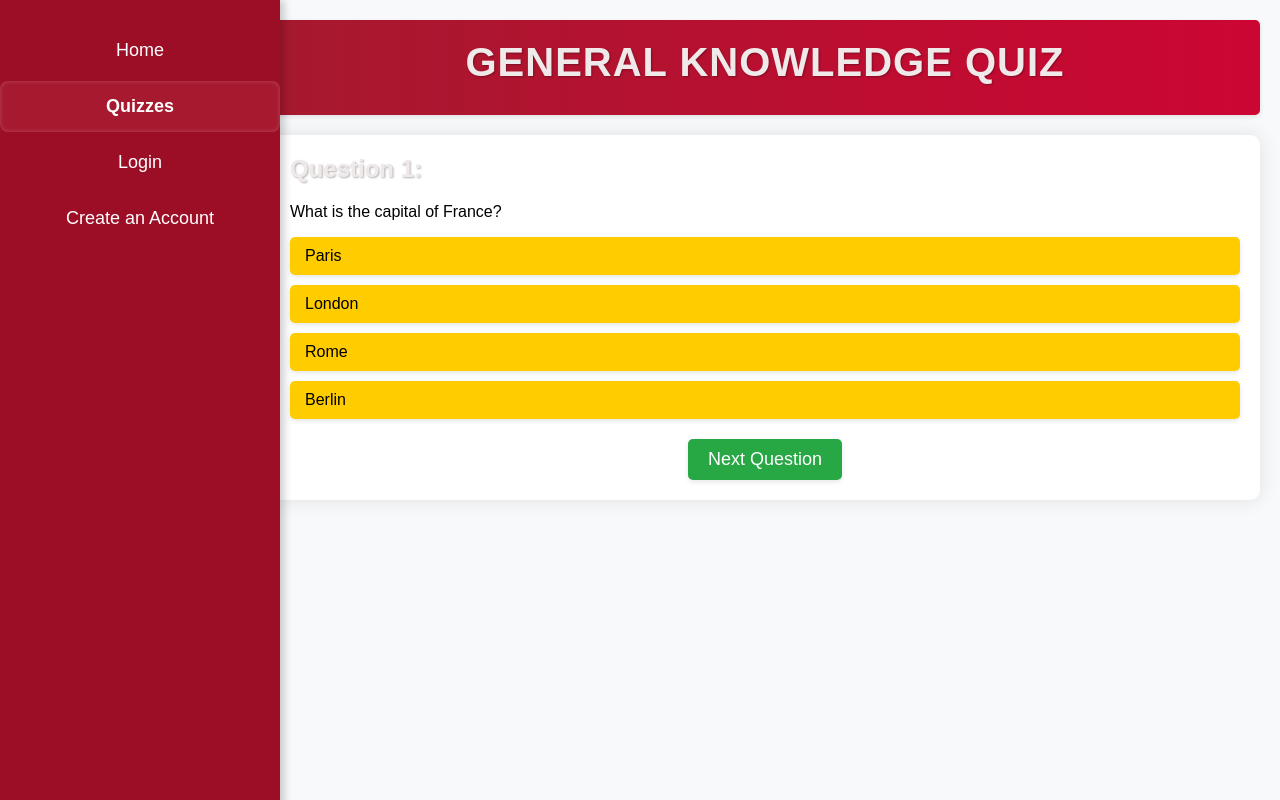
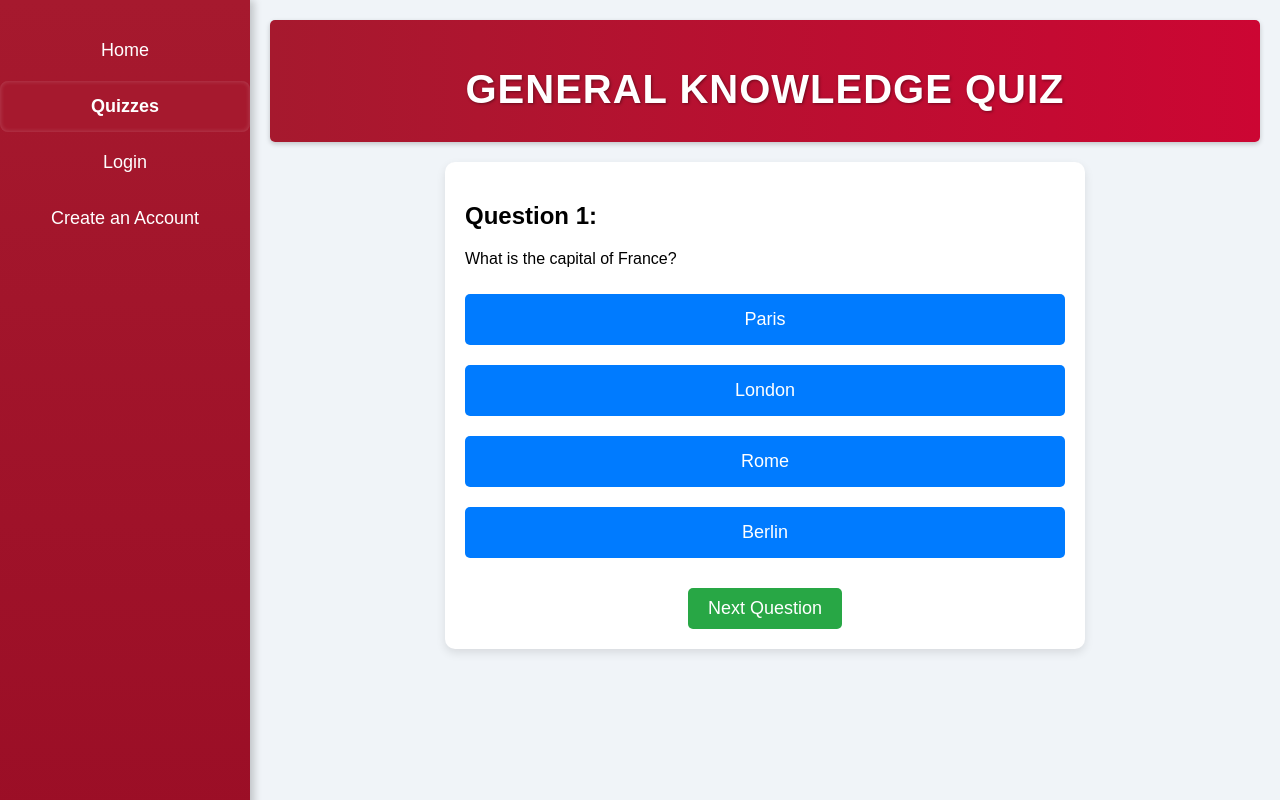
Before and after one commit to Joshua-Justus/Trivia-Game-276, a Flask app: page /play_quiz/1 in a window 1280 px wide. Run offline with Flask 3, Linux system fonts and the light colour scheme.

Commit message:
changed the ui for quizzes.html and play_quiz.html

```diff
--- a/static/main.css
+++ b/static/main.css
@@ -1,18 +1,18 @@
 /* Base styles */
 body {
-    font-family: Arial, sans-serif;
+    font-family: 'Arial', sans-serif;
     margin: 0;
     padding: 0;
     display: flex;
     min-height: 100vh;
-    background-color: #f8f9fa; /* Light background for contrast */
+    background-color: #f0f4f8; /* Soft light background for contrast */
 }
 
 /* Style for the sidebar */
 .sidebar {
     height: 100vh;
     width: 250px;
-    background-color: #A6192E; /* SFU Dark Red */
+    background: linear-gradient(180deg, #A6192E 0%, #9B0E26 100%); /* Gradient for sidebar */
     padding-top: 20px;
     position: fixed;
     box-shadow: 4px 0 8px rgba(0, 0, 0, 0.2); /* Enhanced shadow for depth */
@@ -20,40 +20,22 @@ body {
     text-align: center; /* Center-align the text */
 }
 
+/* Header styles */
 h1 {
     font-size: 2.5rem; /* Increased font size */
     font-weight: bold; /* Bold */
     text-transform: uppercase; /* Uppercase */
     letter-spacing: 1px; /* Letter spacing */
     margin-bottom: 10px; /* Space below */
-    text-shadow: 1px 1px 2px rgba(0, 0, 0, 0.3); /* Text shadow */
-    /* Remove underline (not applicable to h1 directly) */
+    text-shadow: 1px 1px 3px rgba(0, 0, 0, 0.4); /* Text shadow */
 }
 
-h2 {
-    font-size: 1.5rem; /* Slightly larger */
+/* Quiz titles */
+.quiz-title {
+    font-size: 1.8rem; /* Slightly larger */
     font-weight: 600; /* Semi-bold */
     margin-top: 0; /* No top margin */
-    color: #eee9e9; /* Retain the existing color */
-    text-shadow: 1px 1px 2px rgba(0, 0, 0, 0.3); /* Text shadow */
-}
-
-/* Style for the sidebar */
-.sidebar {
-    height: 100vh;
-    width: 250px;
-    background-color: #A6192E; /* SFU Dark Red */
-    padding-top: 20px;
-    position: fixed;
-    box-shadow: 4px 0 8px rgba(0, 0, 0, 0.2); /* Enhanced shadow for depth */
-    transition: width 0.3s; /* Smooth transition for sidebar */
-    text-align: center; /* Center-align the text */
-}
-
-/* Sidebar hover effect */
-.sidebar:hover {
-    width: 280px; /* Expands on hover */
-    background-color: #9B0E26; /* Slightly darker red on hover */
+    color: #333; /* Darker color for visibility */
 }
 
 /* Sidebar link styles */
@@ -120,88 +104,115 @@ header {
     padding: 20px 0; /* Padding for top and bottom */
     border-radius: 5px; /* Rounded corners */
     margin-bottom: 20px; /* Space below header */
-    box-shadow: 0 2px 5px rgba(0, 0, 0, 0.1); /* Soft shadow for header */
+    box-shadow: 0 2px 5px rgba(0, 0, 0, 0.2); /* Soft shadow for header */
     width: 100%; /* Full width */
 }
 
-/* play_quiz container styling */
-.quiz-container {
-    background-color: white;
+/* Quiz item styling */
+.quiz-item {
+    background-color: #fff; /* White background for quiz items */
     padding: 20px;
     border-radius: 10px;
-    box-shadow: 0 0 20px rgba(0, 0, 0, 0.1); /* Enhanced shadow */
+    box-shadow: 0 2px 10px rgba(0, 0, 0, 0.1); /* Soft shadow for quiz items */
+    margin-bottom: 20px; /* Space between quiz items */
     transition: transform 0.3s, box-shadow 0.3s; /* Transition effects */
 }
 
-.quiz-container:hover {
-    transform: translateY(-2px); /* Slightly lift on hover */
-    box-shadow: 0 0 25px rgba(0, 0, 0, 0.2); /* Deep shadow on hover */
+.quiz-item:hover {
+    transform: translateY(-5px); /* Lift effect on hover */
+    box-shadow: 0 4px 20px rgba(0, 0, 0, 0.2); /* Deep shadow on hover */
 }
 
-.quiz-title {
-    color: #0b0b0b; /* Change this to the desired color */
-    text-shadow: 1px 1px 2px rgba(0, 0, 0, 0.3); /* Optional: Add a shadow for effect */
+/* Quiz container styling */
+.quiz-container {
+    background-color: #fff; /* White background for quiz */
+    border-radius: 10px; /* Rounded corners */
+    padding: 20px; /* Padding around quiz content */
+    box-shadow: 0 4px 10px rgba(0, 0, 0, 0.1); /* Soft shadow for depth */
+    margin: 20px auto; /* Center the container */
+    max-width: 600px; /* Maximum width for larger screens */
 }
 
+/* Question box styling */
 .question-box {
-    margin-bottom: 20px;
+    margin-bottom: 20px; /* Space below the question */
 }
 
-h1, h2 {
-    margin-top: 0;
-    color: #f0e9e9; /* Darker text for headings */
+.question-box h2 {
+    font-size: 24px; /* Larger font size for question */
 }
 
-/* Options list styling */
+/* Options styling */
 .options {
-    list-style-type: none;
-    padding: 0;
+    list-style-type: none; /* Remove bullet points */
+    padding: 0; /* Remove padding */
 }
 
-.options li {
-    margin: 10px 0;
-}
-
-/* Styling for answer buttons */
 .option-btn {
-    background-color: #FFCC00;
-    border: none;
-    padding: 10px 15px;
-    font-size: 16px;
-    cursor: pointer;
-    border-radius: 5px;
-    transition: background-color 0.3s, transform 0.2s; /* Transition for scaling */
-    width: 100%; /* Ensures button spans the width of the list item */
-    text-align: left;
-    box-shadow: 0 2px 5px rgba(0, 0, 0, 0.1); /* Soft shadow for buttons */
+    background-color: #007BFF; /* Primary button color */
+    color: white; /* White text color */
+    border: none; /* No border */
+    border-radius: 5px; /* Rounded corners for buttons */
+    padding: 15px; /* Padding inside buttons */
+    font-size: 18px; /* Button text size */
+    cursor: pointer; /* Pointer cursor on hover */
+    transition: background-color 0.3s; /* Smooth transition for hover effect */
+    margin: 10px 0; /* Space between buttons */
+    width: 100%; /* Full width for buttons */
 }
 
 .option-btn:hover {
-    background-color: #FFA500;
-    transform: translateY(-2px); /* Lift effect on hover */
+    background-color: #0056b3; /* Darker shade on hover */
 }
 
-/* Styling for the Next Question button */
+/* Next question button */
 .next-question {
-    text-align: center;
-    margin-top: 20px;
+    text-align: center; /* Center the "Next Question" button */
 }
 
 .next-btn {
-    background-color: #28A745;
+    background-color: #28A745; /* Green button color */
+    color: white; /* White text color */
+    border: none; /* No border */
+    border-radius: 5px; /* Rounded corners */
+    padding: 10px 20px; /* Padding inside button */
+    font-size: 18px; /* Button text size */
+    cursor: pointer; /* Pointer cursor on hover */
+    transition: background-color 0.3s; /* Smooth transition for hover effect */
+}
+
+.next-btn:hover {
+    background-color: #218838; /* Darker green on hover */
+}
+
+/* Button styles */
+.btn {
+    display: inline-block;
+    background-color: #28A745; /* Green for buttons */
+    color: white;
+    padding: 10px 20px;
     border: none;
-    padding: 10px 20px;
-    font-size: 18px;
-    color: white;
-    cursor: pointer;
     border-radius: 5px;
+    font-size: 16px;
+    text-align: center; /* Center text in buttons */
     transition: background-color 0.3s, transform 0.2s; /* Transition effects */
     box-shadow: 0 2px 5px rgba(0, 0, 0, 0.1); /* Soft shadow for buttons */
 }
 
-.next-btn:hover {
-    background-color: #218838;
+.btn:hover {
+    background-color: #218838; /* Darker green on hover */
     transform: translateY(-2px); /* Lift effect on hover */
+}
+
+/* Footer styles */
+footer {
+    background-color: #A6192E; /* SFU Dark Red */
+    color: white;
+    text-align: center;
+    padding: 10px 0; /* Padding for footer */
+    position: relative; /* Position for footer */
+    bottom: 0; /* Stick to the bottom */
+    width: 100%; /* Full width */
 }
 
 /* Mobile-friendly styles */
--- a/templates/quizzes.html
+++ b/templates/quizzes.html
@@ -1,3 +1,5 @@
+<!DOCTYPE html>
+<html lang="en">
 <head>
     <meta charset="UTF-8">
     <meta name="viewport" content="width=device-width, initial-scale=1.0">
@@ -45,3 +47,4 @@
         <p>Trivia 276</p>
     </footer> -->
 </body>
+</html>
```
Also changed, not shown: other parts of static/main.css (+9 -78 lines).
